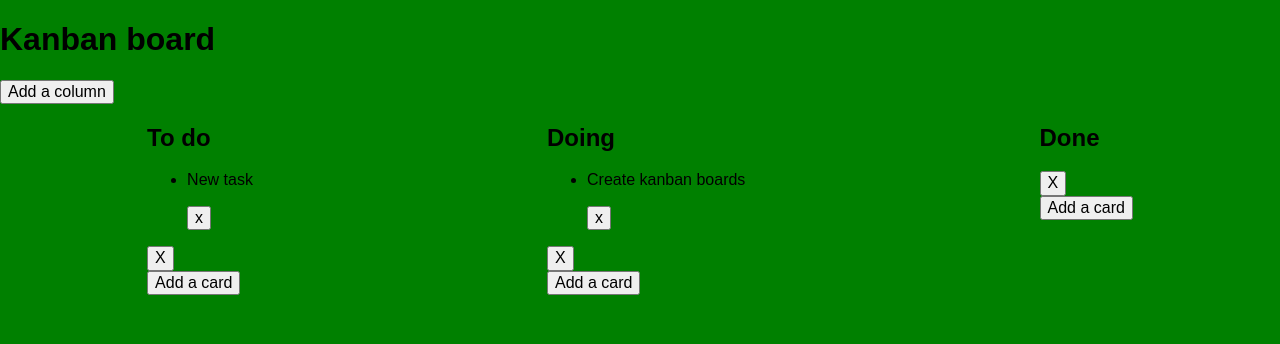
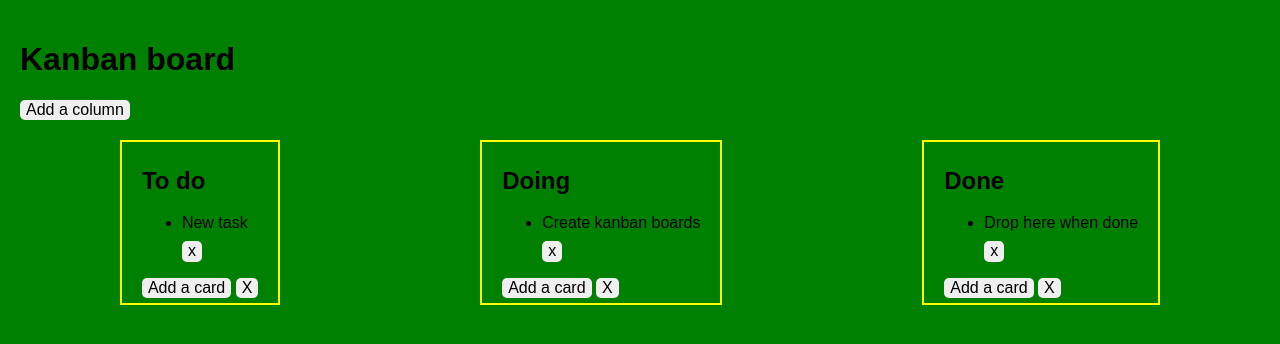
Before and after one commit to pitred/zadanie_15_6, a plain HTML site: page index.html in a window 1280 px wide. Drawn offline with nearby package versions, Linux system fonts and the light colour scheme; a web font is replaced by a local one.

Commit message:
Finish kanban board

```diff
--- a/index.html
+++ b/index.html
@@ -19,8 +19,9 @@
       <div class="column">
           <h2 class="column-title">{{ name }}</h2>
           <ul id={{ id }} class="column-card-list"></ul>
+          <button class="add-card">Add a card</button>
           <button class="btn-delete">X</button>
-          <button class="add-card">Add a card</button>
+
       </div>
     </script>
     <script id="card-template" type="x-tmpl-mustache">
--- a/js/script.js
+++ b/js/script.js
@@ -1,4 +1,5 @@
 document.addEventListener('DOMContentLoaded', function () {
+
     function randomString() {
         var chars = '0123456789abcdefghiklmnopqrstuvwxyzABCDEFGHIJKLMNOPQRSTUVWXTZ';
         var str = '';
@@ -101,9 +102,11 @@ document.addEventListener('DOMContentLoaded', function () {
     // creating cards
     var card1 = new Card('New task');
     var card2 = new Card('Create kanban boards');
+    var card3 = new Card('Drop here when done');
 
     // adding cards to columns
     todoColumn.addCard(card1);
     doingColumn.addCard(card2);
+    doneColumn.addCard(card3);
 
 });
--- a/sass/_variables.scss
+++ b/sass/_variables.scss
@@ -1,6 +1,6 @@
 // fonts
 @import url('https://fonts.googleapis.com/css?family=Wendy+One');
-$body-font: 'Wendy One',
-sans-serif;
+$body-font: 'Wendy One', sans-serif;
+
 // colors
-$sidebar-color: #191919;
+$bg-color: green;
--- a/sass/style.scss
+++ b/sass/style.scss
@@ -2,21 +2,40 @@
 @import 'normalize';
 
 body {
-    background-color: green;
+    background-color: $bg-color;
     font-family: $body-font;
 
     button {
         cursor: pointer;
-        display: flex;
-        align-self: center;
+        border-radius: 5px;
+        border: none;
+
 
     }
 
+    h1 {
+        display: flex;
+        justify-content: left;
+    }
+
     .board {
+        padding: 20px;
 
         .column-container {
             display: flex;
             justify-content: space-around;
+            padding-top: 20px;
+        }
+    }
+
+    .column {
+        border: 2px solid yellow;
+        padding: 5px 20px;
+    }
+
+    .card {
+        .card-description {
+            line-height: 5px;
         }
     }
 }
```
Also changed, not shown: css/style.css, 1 other file.
